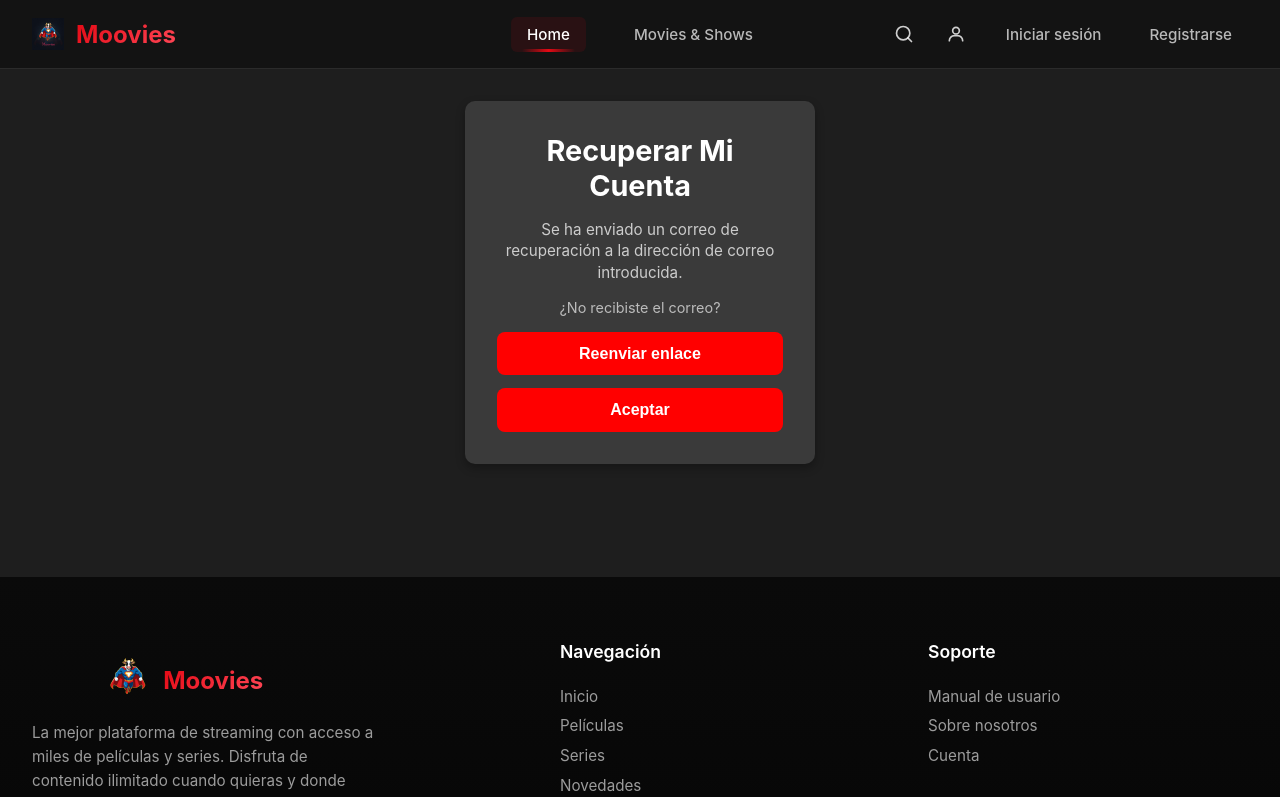
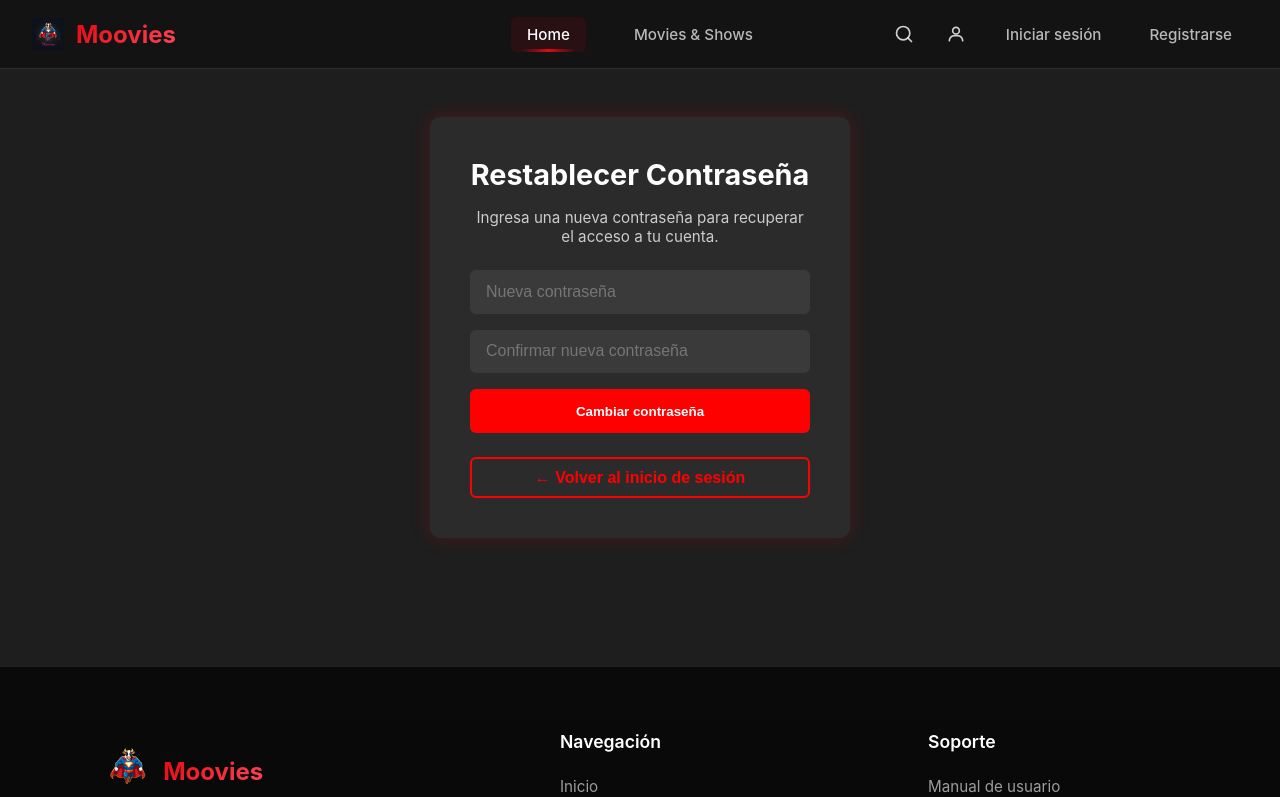
Before and after one commit to LjuandalZPH/Miniproyecto2-Front, a React (Vite) app: page /change-password in a window 1280 px wide. Shown: the top 797 px of the page. Built offline with nearby package versions, Linux system fonts and the light colour scheme; no server answers.

Commit message:
reset password and recover done

```diff
--- a/src/pages/ChangePasswordPage/ChangePasswordPage.scss
+++ b/src/pages/ChangePasswordPage/ChangePasswordPage.scss
@@ -1,6 +1,7 @@
 .change-password-page {
   min-height: 100vh;
   background-color: #1e1e1e;
+  color: #fff;
   display: flex;
   flex-direction: column;
   justify-content: space-between;
@@ -11,73 +12,105 @@
   display: flex;
   justify-content: center;
   align-items: center;
-  padding: 2rem;
+  padding: 3rem 1rem;
 }
 
 .change-card {
+  background-color: #2b2b2b;
+  border-radius: 10px;
+  padding: 2.5rem;
+  width: 100%;
+  max-width: 420px;
+  box-shadow: 0 0 20px rgba(255, 0, 0, 0.2);
+  text-align: center;
+  animation: fadeIn 0.5s ease;
+}
+
+.change-card h2 {
+  font-size: 1.8rem;
+  margin-bottom: 1rem;
+  color: #fff;
+}
+
+.change-text {
+  font-size: 0.95rem;
+  color: #ccc;
+  margin-bottom: 1.5rem;
+}
+
+.change-form {
+  display: flex;
+  flex-direction: column;
+  gap: 1rem;
+}
+
+.change-form input {
+  padding: 0.8rem 1rem;
+  border-radius: 6px;
+  border: none;
   background-color: #3a3a3a;
-  padding: 2rem;
-  border-radius: 10px;
-  box-shadow: 0 4px 10px rgba(0, 0, 0, 0.3);
   color: #fff;
-  width: 350px;
-  text-align: center;
+  font-size: 1rem;
+  transition: all 0.3s ease;
+}
 
-  h2 {
-    margin-bottom: 1rem;
-    font-size: 1.8rem;
+.change-form input:focus {
+  outline: none;
+  background-color: #444;
+  box-shadow: 0 0 0 2px #ff0000;
+}
+
+.submit-btn {
+  background-color: #ff0000;
+  color: white;
+  padding: 0.9rem;
+  border: none;
+  border-radius: 6px;
+  cursor: pointer;
+  font-weight: 600;
+  transition: background-color 0.3s;
+}
+
+.submit-btn:hover {
+  background-color: #d40000;
+}
+
+.success-text {
+  color: #00c853;
+  margin-top: 1rem;
+  font-weight: 500;
+}
+
+.error-text {
+  color: #ff5252;
+  margin-top: 1rem;
+  font-weight: 500;
+}
+
+.back-btn {
+  background-color: transparent;
+  border: 2px solid #ff0000;
+  color: #ff0000;
+  padding: 0.6rem 1.2rem;
+  border-radius: 6px;
+  margin-top: 1.5rem;
+  font-weight: 600;
+  cursor: pointer;
+  transition: all 0.3s;
+}
+
+.back-btn:hover {
+  background-color: #ff0000;
+  color: white;
+}
+
+@keyframes fadeIn {
+  from {
+    opacity: 0;
+    transform: translateY(15px);
   }
-
-  .change-text {
-    color: #ccc;
-    font-size: 0.95rem;
-    margin-bottom: 1rem;
-    line-height: 1.4;
-  }
-
-  .secondary-text {
-    margin-top: 0.5rem;
-    color: #bbb;
-    font-size: 0.9rem;
-    margin-bottom: 1rem;
+  to {
+    opacity: 1;
+    transform: translateY(0);
   }
 }
-
-.button-group {
-  display: flex;
-  flex-direction: column;
-  gap: 0.8rem;
-
-  .resend-btn,
-  .accept-btn {
-    background-color: red;
-    border: none;
-    color: white;
-    border-radius: 8px;
-    padding: 0.8rem;
-    font-size: 1rem;
-    cursor: pointer;
-    font-weight: bold;
-    transition: background 0.3s, transform 0.2s;
-
-    &:hover {
-      background-color: darkred;
-      transform: scale(1.03);
-    }
-  }
-}
-
-@media (max-width: 480px) {
-  .change-card {
-    width: 90%;
-    padding: 1.5rem;
-
-    h2 {
-      font-size: 1.5rem;
-    }
-
-    .change-text {
-      font-size: 0.9rem;
-    }
-  }
-}
--- a/src/pages/ChangePasswordPage/ChangePasswordPage.tsx
+++ b/src/pages/ChangePasswordPage/ChangePasswordPage.tsx
@@ -1,9 +1,57 @@
-import React from "react";
+import React, { useState } from "react";
+import { useNavigate, useSearchParams } from "react-router-dom";
+import axios from "axios";
 import "./ChangePasswordPage.scss";
 import { Navbar } from "../../components/Navbar";
 import { Footer } from "../../components/Footer";
 
 const ChangePasswordPage: React.FC = () => {
+  const [searchParams] = useSearchParams();
+  const navigate = useNavigate();
+
+  const token = searchParams.get("token");
+  const [password, setPassword] = useState("");
+  const [confirmPassword, setConfirmPassword] = useState("");
+  const [loading, setLoading] = useState(false);
+  const [message, setMessage] = useState("");
+  const [error, setError] = useState("");
+
+  const handleChangePassword = async (e: React.FormEvent) => {
+    e.preventDefault();
+    setError("");
+    setMessage("");
+
+    if (!password || !confirmPassword) {
+      setError("Por favor completa ambos campos.");
+      return;
+    }
+
+    if (password !== confirmPassword) {
+      setError("Las contraseñas no coinciden.");
+      return;
+    }
+
+    if (!token) {
+      setError("Token no válido o faltante.");
+      return;
+    }
+
+    try {
+      setLoading(true);
+      const response = await axios.post(
+        `${import.meta.env.VITE_API_URL}/api/users/reset-password`,
+        { token, newPassword: password }
+      );
+
+      setMessage(response.data.message || "Contraseña cambiada con éxito.");
+      setTimeout(() => navigate("/login"), 2500);
+    } catch (err: any) {
+      console.error(err);
+      setError(err.response?.data?.message || "Error al cambiar la contraseña.");
+    } finally {
+      setLoading(false);
+    }
+  };
 
   return (
     <div className="change-password-page">
@@ -11,18 +59,42 @@ const ChangePasswordPage: React.FC = () => {
 
       <div className="change-container">
         <div className="change-card">
-          <h2>Recuperar Mi Cuenta</h2>
+          <h2>Restablecer Contraseña</h2>
           <p className="change-text">
-            Se ha enviado un correo de recuperación a la dirección de correo
-            introducida.
+            Ingresa una nueva contraseña para recuperar el acceso a tu cuenta.
           </p>
 
-          <p className="secondary-text">¿No recibiste el correo?</p>
+          <form className="change-form" onSubmit={handleChangePassword}>
+            <input
+              type="password"
+              placeholder="Nueva contraseña"
+              value={password}
+              onChange={(e) => setPassword(e.target.value)}
+              disabled={loading}
+            />
+            <input
+              type="password"
+              placeholder="Confirmar nueva contraseña"
+              value={confirmPassword}
+              onChange={(e) => setConfirmPassword(e.target.value)}
+              disabled={loading}
+            />
 
-          <div className="button-group">
-            <button className="resend-btn">Reenviar enlace</button>
-            <button className="accept-btn">Aceptar</button>
-          </div>
+            <button type="submit" className="submit-btn" disabled={loading}>
+              {loading ? "Guardando..." : "Cambiar contraseña"}
+            </button>
+          </form>
+
+          {message && <p className="success-text">{message}</p>}
+          {error && <p className="error-text">{error}</p>}
+
+          <button
+            className="back-btn"
+            onClick={() => navigate("/login")}
+            disabled={loading}
+          >
+            ← Volver al inicio de sesión
+          </button>
         </div>
       </div>
 
--- a/src/pages/LoginPage/LoginPage.tsx
+++ b/src/pages/LoginPage/LoginPage.tsx
@@ -79,7 +79,7 @@ export const LoginPage = () => {
             <Link to="/register" className="login-link">
               ¿No tienes cuenta? Regístrate
             </Link>
-            <Link to="/forgot" className="login-link">
+            <Link to="/recover" className="login-link">
               ¿Olvidaste tu contraseña?
             </Link>
           </div>
--- a/src/pages/RecoverPage/RecoverPage.tsx
+++ b/src/pages/RecoverPage/RecoverPage.tsx
@@ -1,14 +1,47 @@
-import React, { useState, useEffect } from "react";
+import React, { useState } from "react";
+import { useNavigate } from "react-router-dom";
+import axios from "axios";
 import "./RecoverPage.scss";
 import { Navbar } from "../../components/Navbar";
 import { Footer } from "../../components/Footer";
 
 const RecoverPasswordPage: React.FC = () => {
   const [email, setEmail] = useState("");
+  const [loading, setLoading] = useState(false);
+  const [message, setMessage] = useState("");
+  const [error, setError] = useState("");
+  const navigate = useNavigate();
 
-  useEffect(() => {
-    setEmail("usuario@ejemplo.com");
-  }, []);
+  const handleRecover = async (e: React.FormEvent) => {
+    e.preventDefault();
+    setError("");
+    setMessage("");
+
+    if (!email) {
+      setError("Por favor, introduce un correo válido.");
+      return;
+    }
+
+    try {
+      setLoading(true);
+      // 👇 Usa tu endpoint real aquí:
+      const response = await axios.post(
+        `${import.meta.env.VITE_API_URL}/api/users/recover-password`,
+        { email }
+      );
+
+      setMessage(response.data.message || "Correo de recuperación enviado.");
+    } catch (err: any) {
+      console.error(err);
+      setError(err.response?.data?.message || "Error al enviar el correo.");
+    } finally {
+      setLoading(false);
+    }
+  };
+
+  const handleBack = () => {
+    navigate("/login");
+  };
 
   return (
     <div className="recover-page">
@@ -21,19 +54,33 @@ const RecoverPasswordPage: React.FC = () => {
             Para recuperar tu contraseña, por favor ingresa tu dirección de correo registrada.
           </p>
 
-          <form className="recover-form">
+          <form className="recover-form" onSubmit={handleRecover}>
             <input
               type="email"
               placeholder="Introduce tu email"
               value={email}
               onChange={(e) => setEmail(e.target.value)}
+              disabled={loading}
             />
-            <button type="button" className="send-btn">
-              Enviar
+
+            <button
+              type="submit"
+              className="send-btn"
+              disabled={loading}
+            >
+              {loading ? "Enviando..." : "Enviar"}
             </button>
           </form>
 
-          <button type="button" className="back-btn">
+          {message && <p className="success-text">{message}</p>}
+          {error && <p className="error-text">{error}</p>}
+
+          <button
+            type="button"
+            className="back-btn"
+            onClick={handleBack}
+            disabled={loading}
+          >
             ← Volver
           </button>
         </div>
```
